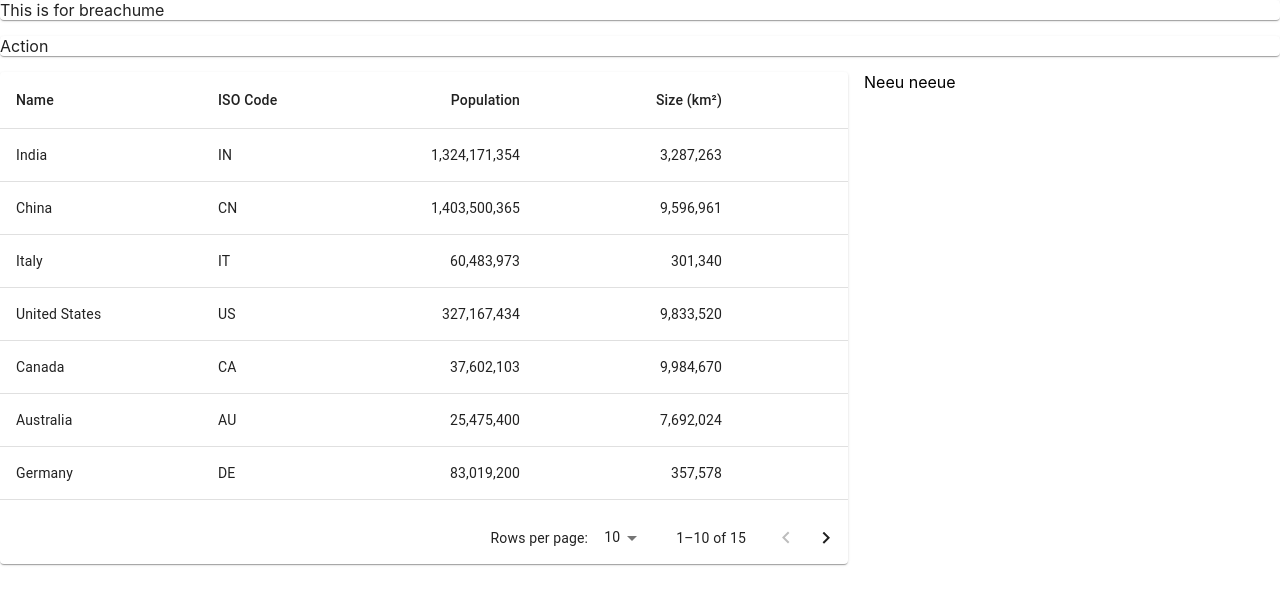
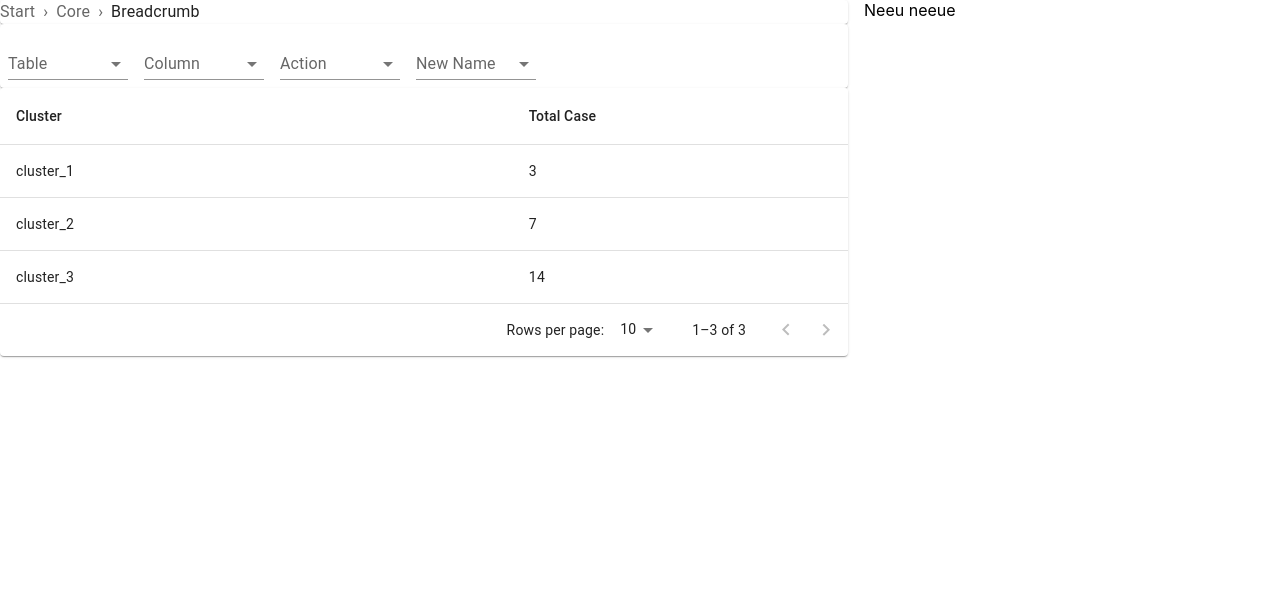
Before and after one commit to tuandat95cbn/hackathon-celonis, a React (Create React App) app in the folder bukalo/: page /cluster in a window 1280 px wide. Shown: the top 604 px of the page. Built offline with nearby package versions, Linux system fonts and the light colour scheme.

Commit message:
add action panel

```diff
--- a/bukalo/src/App.js
+++ b/bukalo/src/App.js
@@ -1,3 +1,5 @@
+
+import * as React from 'react';
 import logo from './logo.svg';
 import './App.css';
 import {
@@ -11,11 +13,12 @@ import FurtherClustering from './components/FurtherClustering';
 import ClusterDetail from './components/ClusterDetail';
 
 function App() {
+  const [historyCluster,setHistoryCluster] = React.useState({"1":"cluster"})
   return (
     <BrowserRouter>
       <Routes>
-      <Route exact  path="/" element={<Home />} />
-      <Route path="cluster" element={<Clusters />} />
+      <Route exact  path="/" element={<Home  />} />
+      <Route path="cluster" element={<Clusters historyCluster={historyCluster} setHistoryCluster={setHistoryCluster} />} />
       <Route path="test" element={<ClusterDetail />} />
     </Routes>
     </BrowserRouter>
--- /dev/null
+++ b/bukalo/src/components/ActionPanel.js
@@ -0,0 +1,92 @@
+import * as React from 'react';
+import Paper from '@mui/material/Paper';
+import {Breadcrumbs, Grid, Stack} from '@mui/material';
+import Typography from '@mui/material/Typography';
+import Link from '@mui/material/Link';
+import InputLabel from '@mui/material/InputLabel';
+import MenuItem from '@mui/material/MenuItem';
+import FormControl from '@mui/material/FormControl';
+import Select from '@mui/material/Select';
+export default function ActionPanel({}) {
+  const [table,setTable] = React.useState()
+  const [column,setColumn] = React.useState()
+  const [aggregate,setAggregate] = React.useState()
+  const [newColName,setNewColName] = React.useState()
+
+  const handleChangeTable = (event) => {
+    setTable(event.target.value);
+  };
+  return (
+    <Paper sx={{width: '100%', overflow: 'hidden'}}>
+      <FormControl variant="standard" sx={{m: 1, minWidth: 120}}>
+        <InputLabel id="table-input-label">Table</InputLabel>
+        <Select
+          labelId="table-input-label"
+          id="table-input"
+          value={table}
+          onChange={handleChangeTable}
+          label="table"
+        >
+          <MenuItem value="">
+            <em>None</em>
+          </MenuItem>
+          <MenuItem value={10}>Ten</MenuItem>
+          <MenuItem value={20}>Twenty</MenuItem>
+          <MenuItem value={30}>Thirty</MenuItem>
+        </Select>
+    </FormControl>
+      <FormControl variant="standard" sx={{m: 1, minWidth: 120}}>
+        <InputLabel id="column-input-label">Column</InputLabel>
+        <Select
+    labelId="column-input-label"
+
+    id="column-input"
+          value={table}
+          onChange={handleChangeTable}
+          label="Columns"
+        >
+          <MenuItem value="">
+            <em>None</em>
+          </MenuItem>
+          <MenuItem value={10}>Ten</MenuItem>
+          <MenuItem value={20}>Twenty</MenuItem>
+          <MenuItem value={30}>Thirty</MenuItem>
+        </Select>
+    </FormControl>
+      <FormControl variant="standard" sx={{m: 1, minWidth: 120}}>
+        <InputLabel id="action-input-label">Action</InputLabel>
+        <Select
+          labelId="action-input-label"
+          id="action-input"
+          value={table}
+          onChange={handleChangeTable}
+          label="Action"
+        >
+          <MenuItem value="">
+            <em>None</em>
+          </MenuItem>
+          <MenuItem value={10}>Ten</MenuItem>
+          <MenuItem value={20}>Twenty</MenuItem>
+          <MenuItem value={30}>Thirty</MenuItem>
+        </Select>
+    </FormControl>
+      <FormControl variant="standard" sx={{m: 1, minWidth: 120}}>
+        <InputLabel id="newname-input-label">New Name</InputLabel>
+        <Select
+          labelId="newname-input-label"
+          id="newname-input"
+          value={table}
+          onChange={handleChangeTable}
+          label="New Name"
+        >
+          <MenuItem value="">
+            <em>None</em>
+          </MenuItem>
+          <MenuItem value={10}>Ten</MenuItem>
+          <MenuItem value={20}>Twenty</MenuItem>
+          <MenuItem value={30}>Thirty</MenuItem>
+        </Select>
+      </FormControl>
+    </Paper>
+  );
+}
--- /dev/null
+++ b/bukalo/src/components/CustomizedBreadcumbs.js
@@ -0,0 +1,18 @@
+import * as React from 'react';
+import Paper from '@mui/material/Paper';
+import {Breadcrumbs, Grid, Stack} from '@mui/material';
+import Typography from '@mui/material/Typography';
+import Link from '@mui/material/Link';
+
+export default function CustomizedBreadcrumbs({breadcrumbs}){
+  console.log(breadcrumbs)
+  return (
+        <Paper sx={{width: '100%', overflow: 'hidden'}}>
+          <Stack spacing={2}>
+            <Breadcrumbs separator="›" aria-label="breadcrumb">
+              {breadcrumbs}
+            </Breadcrumbs>
+          </Stack>
+        </Paper>
+  );
+}
--- a/bukalo/src/components/clusters.js
+++ b/bukalo/src/components/clusters.js
@@ -7,58 +7,48 @@ import TableContainer from '@mui/material/TableContainer';
 import TableHead from '@mui/material/TableHead';
 import TablePagination from '@mui/material/TablePagination';
 import TableRow from '@mui/material/TableRow';
-import {Grid} from '@mui/material';
+import {Breadcrumbs, Grid, Stack} from '@mui/material';
+import Typography from '@mui/material/Typography';
+import Link from '@mui/material/Link';
+import CustomizedBreadcrumbs from "./CustomizedBreadcumbs"
+import ActionPanel from "./ActionPanel"
 
 const columns = [
-  { id: 'name', label: 'Name', minWidth: 170 },
-  { id: 'code', label: 'ISO\u00a0Code', minWidth: 100 },
-  {
-    id: 'population',
-    label: 'Population',
-    minWidth: 170,
-    align: 'right',
-    format: (value) => value.toLocaleString('en-US'),
-  },
-  {
-    id: 'size',
-    label: 'Size\u00a0(km\u00b2)',
-    minWidth: 170,
-    align: 'right',
-    format: (value) => value.toLocaleString('en-US'),
-  },
-  {
-    id: 'density',
-    label: 'Density',
-    minWidth: 170,
-    align: 'right',
-    format: (value) => value.toFixed(2),
-  },
+  {id: 'cluster', label: 'Cluster', minWidth: 170},
+  {id: 'numCase', label: 'Total Case', minWidth: 100},
 ];
 
-function createData(name, code, population, size) {
-  const density = population / size;
-  return { name, code, population, size, density };
+const clusterData = {
+  "cluster_1": ["800000001732200000.00", "800000001732100000.00", "800000001732100000.00"],
+  "cluster_2": ["800000001732100000.00",
+    , "800000001732100000.00"
+    , "800000001732100000.00"
+    , "800000001732100000.00"
+    , "800000001732100000.00"
+    , "800000001732100000.00"],
+  "cluster_3": ["800000001732100000.00"
+    , "800000001732100000.00"
+    , "800000001732100000.00"
+    , "800000001732100000.00"
+    , "800000001732100000.00"
+    , "800000001732100000.00"
+    , "800000001732100000.00"
+    , "800000001732100000.00"
+    , "800000001732100000.00"
+    , "800000001732100000.00"
+    , "800000001732100000.00"
+    , "800000001732100000.00"
+    , "800000001732100000.00"
+    , "800000001732100000.00"]
+
 }
+const rows = Object.keys(clusterData).map((key)=>{
+  return {"cluster":key,"numCase": clusterData[key].length}
+}) ;
 
-const rows = [
-  createData('India', 'IN', 1324171354, 3287263),
-  createData('China', 'CN', 1403500365, 9596961),
-  createData('Italy', 'IT', 60483973, 301340),
-  createData('United States', 'US', 327167434, 9833520),
-  createData('Canada', 'CA', 37602103, 9984670),
-  createData('Australia', 'AU', 25475400, 7692024),
-  createData('Germany', 'DE', 83019200, 357578),
-  createData('Ireland', 'IE', 4857000, 70273),
-  createData('Mexico', 'MX', 126577691, 1972550),
-  createData('Japan', 'JP', 126317000, 377973),
-  createData('France', 'FR', 67022000, 640679),
-  createData('United Kingdom', 'GB', 67545757, 242495),
-  createData('Russia', 'RU', 146793744, 17098246),
-  createData('Nigeria', 'NG', 200962417, 923768),
-  createData('Brazil', 'BR', 210147125, 8515767),
-];
-
-export default function Clusters() {
+console.log(rows)
+export default function Clusters(historyCluster) {
+  console.log(historyCluster)
   const [page, setPage] = React.useState(0);
   const [rowsPerPage, setRowsPerPage] = React.useState(10);
 
@@ -71,21 +61,39 @@ export default function Clusters() {
     setPage(0);
   };
 
+  const handleClick = (url) => {
+    console.log(url)
+
+  }
+  const breadcrumbs = [
+    <Link underline="hover" key="1" color="inherit" href="/" onClick={handleClick("/")}>
+      Start
+    </Link>,
+    <Link
+      underline="hover"
+      key="2"
+      color="inherit"
+      href="/material-ui/getting-started/installation/"
+      onClick={handleClick("/1")}
+    >
+      Core
+    </Link>,
+    <Typography key="3" color="text.primary">
+      Breadcrumb
+    </Typography>,
+  ];
+
   return (
     <Grid container spacing={2}>
+      <Grid item xs={6} md={8}>
       <Grid item xs={12} md={12}>
-        <Paper sx={{ width: '100%', overflow: 'hidden' }}>
-            This is for breachume
-        </Paper>
+        <CustomizedBreadcrumbs breadcrumbs={breadcrumbs} />
       </Grid>
       <Grid item xs={12} md={12}>
-        <Paper sx={{ width: '100%', overflow: 'hidden' }}>
-           Action
-        </Paper>
+        <ActionPanel/>
       </Grid>
-      <Grid item xs={6} md={8}>
-        <Paper sx={{ width: '100%', overflow: 'hidden' }}>
-          <TableContainer sx={{ maxHeight: 440 }}>
+        <Paper sx={{width: '100%', overflow: 'hidden'}}>
+          <TableContainer sx={{maxHeight: 440}}>
             <Table stickyHeader aria-label="sticky table">
               <TableHead>
                 <TableRow>
@@ -93,7 +101,7 @@ export default function Clusters() {
                     <TableCell
                       key={column.id}
                       align={column.align}
-                      style={{ minWidth: column.minWidth }}
+                      style={{minWidth: column.minWidth}}
                     >
                       {column.label}
                     </TableCell>
@@ -134,7 +142,7 @@ export default function Clusters() {
         </Paper>
       </Grid>
       <Grid item xs={4} md={4}>
-      Neeu neeue
+        Neeu neeue
       </Grid>
     </Grid>
   );
```
